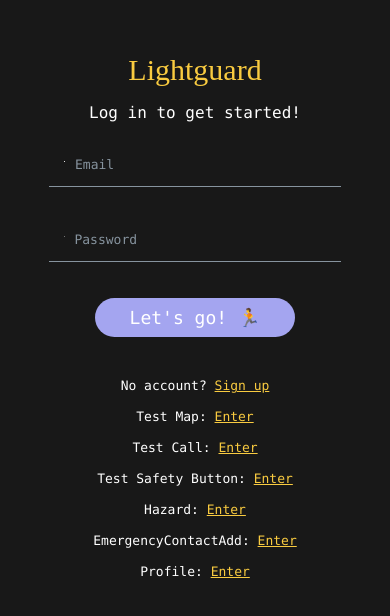
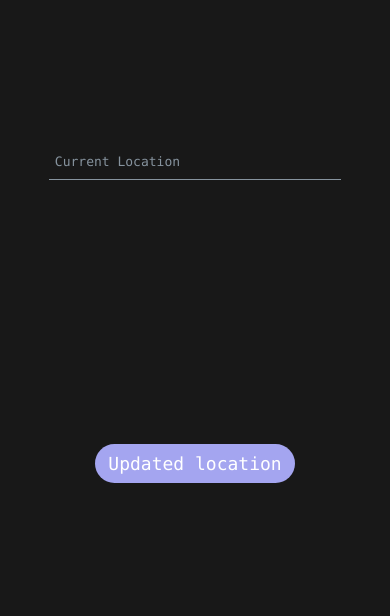
Before and after one commit to chloeegong/Lightguard, a React Native app: screen /SBInputLocation in a window 390 px wide. Shown: the part 106-722 px from the top of the page. Built offline with nearby package versions, Linux system fonts and the light colour scheme.

Commit message:
did some tweaks

```diff
--- a/App.js
+++ b/App.js
@@ -15,7 +15,9 @@ import CallEmergServicesPage from "./CallEmergServicesPage";
 import SafetyButtonPage from "./SafetyButtonPage";
 import SBCancelMessagePage from "./SBCancelMessagePage";
 import SBMessageLocationPage from "./SBMessageLocationPage";
+import SBInputLocationPage from "./SBInputLocationPage";
 import EmergencyContact from "./EmergencyContact";
+
 
 //Creates the StackNavigator, which allows us to add screens in the stack and navigate to other screens
 const Stack = createStackNavigator();
@@ -71,6 +73,11 @@ function MyStack() {
         options={{ headerShown: false }}
       />
       <Stack.Screen
+        name="SBInputLocation"
+        component={SBInputLocationPage}
+        options={{ headerShown: false }}
+      />
+      <Stack.Screen
         name="CallEmergServices"
         component={CallEmergServicesPage}
         options={{ headerShown: false }}
--- a/SBCancelMessagePage.js
+++ b/SBCancelMessagePage.js
@@ -23,7 +23,8 @@ export default function SBMessageLocationPage({ navigation }) {
     Alert.alert("Glad you're ok.", "We have notified your emergency contact.", [
         {
           text: 'Ok',
-          onPress: () => {console.log('Message Canceled')},
+          onPress: () => {console.log('Message Canceled')
+          navigation.navigate("Map")},
           style: 'cancel',
         },
 
--- /dev/null
+++ b/SBInputLocationPage.js
@@ -0,0 +1,117 @@
+//jocelyn
+import { Button, ThemeProvider, Input } from '@rneui/themed';
+import { StyleSheet, View, TouchableOpacity, wrap } from "react-native";
+//import Icon from 'react-native-vector-icons/FontAwesome';
+import axios from 'axios';
+import React, {useState} from 'react';
+
+
+//calls emergency services - for now, it's jocelyn's number
+export default function CallEmergServicesPage({ navigation }) {
+    const [location, setLocation] = useState();
+  const handleMessage= async() => {
+    console.log(("inside handleCall"))
+    try {
+      const response = await axios.get('http://localhost:3001/message_contact', {
+        location
+      });
+      //console.log(response.data);
+      navigation.navigate("SBMessageLocation");
+    } catch (error) {
+      console.error(error.response);
+    }
+
+  };
+
+  //making fetch api call to backend server
+  // initiateCall = () => {
+
+  //     fetch('http://localhost:3001/call-emerg', { method: 'GET' })
+  //       .then(data => data.json()) // Parsing the data into a JavaScript object
+  //       .then(json => alert(JSON.stringify(json))) // Displaying the stringified data in an alert popup
+  //       .catch(err => console.error(err))
+  //     return;
+  //   }
+
+
+//const {text}=this.state;
+//creating simple button for the application
+//onPress uses the initiateCall function to fetch api
+    return (
+      //This view encapsulates all of our elements
+      <View style={styles.container}>
+        {/** Input element for location*/}
+      <Input
+        inputStyle={styles.inputText}
+        containerStyle={{ width: "80%" }}
+        placeholder="Current Location"
+        //leftIconContainerStyle={styles.leftIconCont}
+        //leftIcon={{
+          //size: "12%",
+          //color: "white",
+          //type: "font-awesome",
+          //name: "envelope",
+
+
+        onChangeText={setLocation}
+      />
+      <Button
+        title="Updated location"
+        buttonStyle={{
+          backgroundColor: "#A4A5F0",
+          borderRadius: 30,
+        }}
+        containerStyle={{
+          width: 200,
+          marginHorizontal: 50,
+          marginVertical: 10,
+        }}
+        onPress={() => {
+          handleMessage();
+        }}
+        titleStyle={{ fontFamily: "Menlo", fontSize: 18 }}
+      />
+        </View>
+      );
+
+};
+
+
+//Stylesheet that we are using for our view, using flexbox to align our items
+const styles = StyleSheet.create({
+  container: {
+    flex: 1,
+    flexDirection: "column",
+    backgroundColor: "#181818",
+    justifyContent: "space-evenly",
+    alignItems: "center",
+  },
+  titleText: {
+    fontFamily: "Menlo-Bold",
+    fontSize: 30,
+    color: "#F9CB40",
+  },
+  subtitleText: {
+    fontFamily: "Menlo",
+    fontSize: 16,
+    color: "white",
+  },
+  inputText: {
+    color: "white",
+    paddingLeft: "2%",
+    fontFamily: "Menlo",
+    fontSize: 13,
+    paddingTop: "2%",
+  },
+  leftIconCont: {
+    paddingLeft: "5%",
+  },
+  testLinks: {
+    fontFamily: "Menlo",
+    fontSize: 13,
+    color: "#FFFFFF",
+  },
+  topBotMargin: {
+    height: "15%",
+  },
+});
--- a/SBMessageLocationPage.js
+++ b/SBMessageLocationPage.js
@@ -4,12 +4,24 @@ import {View, StyleSheet, Button, Alert} from 'react-native';
 
 
 export default function SBMessageLocationPage({ navigation }) {
+  const handleMessage= async() => {
+    console.log(("inside handleMessage"))
+    try {
+      const response = await axios.get('http://localhost:3001/message_contact', {});
+      //console.log(response.data);
+
+    } catch (error) {
+      console.error(error.response);
+    }
+
+  };
   //creates alert 2
   return (
     Alert.alert("Your contact has been notified.", "Your trusted contact has been notified with your current location.", [
         {
           text: 'I am ok now!',
           onPress: () => {console.log('Safely Pressed')
+                            handleMessage()
                             navigation.navigate("SBCancelMessage")},
           style: 'cancel',
         },
--- a/SafetyButtonPage.js
+++ b/SafetyButtonPage.js
@@ -6,11 +6,11 @@ import {View, StyleSheet, Button, Alert} from 'react-native';
 export default function SafetyButtonPage({ navigation }) {
   //const [message, setMessage] = useState();
   //connecting to backend with necessary parameters
-  message = "Alert: Your friend selected that they need help while on their walk to their destination. Please check-in on them."
+  //message = "Alert: Your friend selected that they need help while on their walk to their destination. Please check-in on them."
   const handleMessage= async() => {
     try {
       const response = await axios.post('http://localhost:3001/message_contact', {
-        message
+        //message
       });
       //console.log(response.data);
     } catch (error) {
@@ -26,7 +26,7 @@ export default function SafetyButtonPage({ navigation }) {
         //console.log("2 sec.")
         //}},
         {text: 'Yes, I am ok!',
-          onPress: () => console.log('Safely Pressed'),
+          onPress: () => {navigation.navigate("Map")},
           style: 'cancel',
         },
         {text: 'No, I need help.', onPress: () => {handleMessage
```
